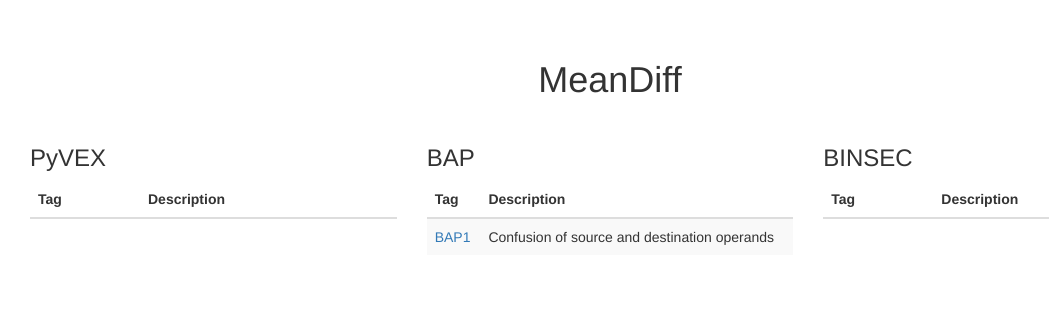
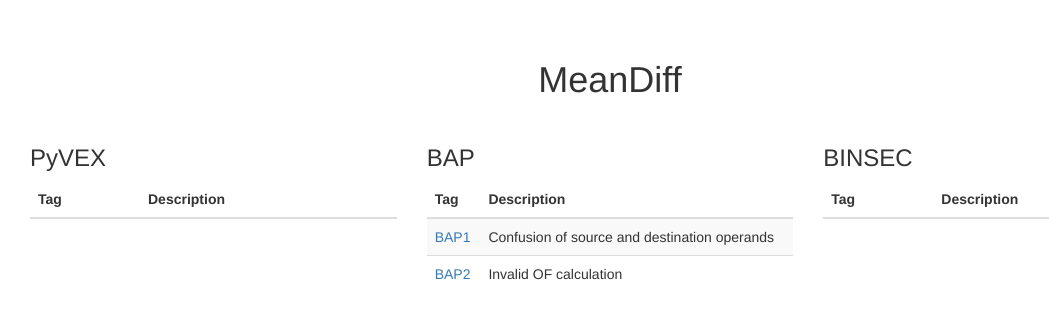
Before and after one commit to SoftSec-KAIST/MeanDiff, a plain HTML site: page index.html in a window 1280 px wide. Shown: the whole page, without its empty margins (30-1079 px from the left). Drawn offline with nearby package versions, Linux system fonts and the light colour scheme.

Commit message:
Add BAP2 bug

```diff
--- a/index.html
+++ b/index.html
@@ -48,6 +48,10 @@
                             <td><a href="https://github.com/SoftSec-KAIST/MeanDiff/issues/1">BAP1</a></td>
                             <td>Confusion of source and destination operands</td>
                         </tr>
+                        <tr>
+                            <td><a href="https://github.com/SoftSec-KAIST/MeanDiff/issues/2">BAP2</a></td>
+                            <td>Invalid OF calculation</td>
+                        </tr>
                     </tbody>
                 </table>
             </div>
```
